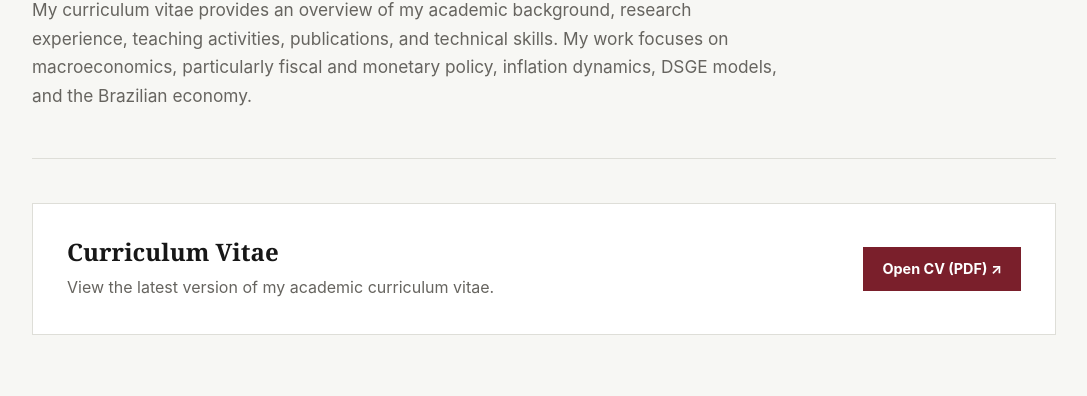
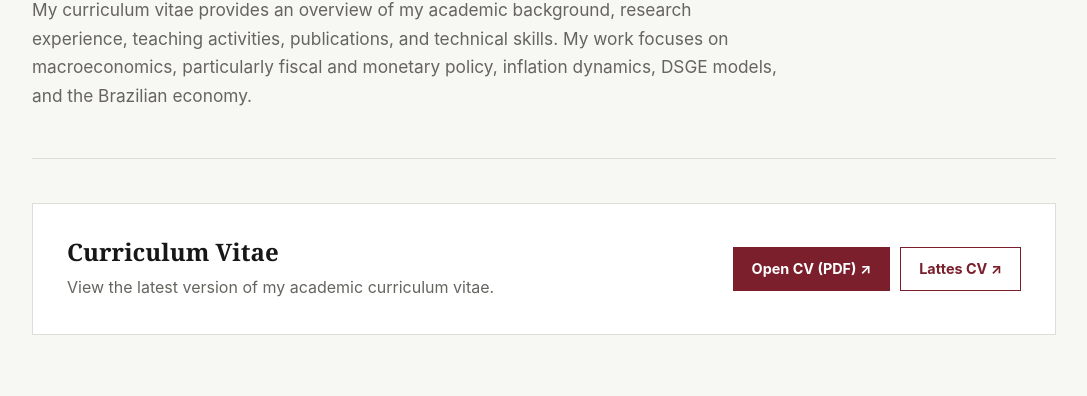
Before and after one commit to andrechadu/andrechadu.github.io, a plain HTML site: page cv.html in a window 1280 px wide. Shown: the part 345-741 px from the top of the page, without its empty margins (96-1183 px from the left). Drawn offline with Linux system fonts and the light colour scheme.

Commit message:
Add files via upload

```diff
--- a/cv.html
+++ b/cv.html
@@ -33,7 +33,10 @@
       <h2>Curriculum Vitae</h2>
       <p>View the latest version of my academic curriculum vitae.</p>
     </div>
-    <a class="btn" href="https://drive.google.com/file/d/1dLqQV1BoZLbLwFfUJlvclkeuym7XTJlL/view?usp=sharing" target="_blank" rel="noopener">Open CV (PDF) ↗</a>
+    <div class="cv-links">
+      <a class="btn" href="https://drive.google.com/file/d/1dLqQV1BoZLbLwFfUJlvclkeuym7XTJlL/view?usp=sharing" target="_blank" rel="noopener">Open CV (PDF) ↗</a>
+      <a class="btn btn-secondary" href="http://lattes.cnpq.br/8335236264880303" target="_blank" rel="noopener">Lattes CV ↗</a>
+    </div>
   </section>
 
   <section class="section">
--- a/style.css
+++ b/style.css
@@ -175,6 +175,9 @@ h1 { margin: 0; font-size: clamp(3rem, 7vw, 5.7rem); font-weight: 600; letter-sp
   white-space: nowrap;
 }
 .btn:hover { background: var(--accent-dark); color: #fff; }
+.cv-links { display: flex; flex-wrap: wrap; gap: 10px; justify-content: flex-end; }
+.btn-secondary { background: transparent; color: var(--accent); }
+.btn-secondary:hover { background: var(--accent); color: #fff; }
 
 .site-footer { border-top: 1px solid var(--line); }
 .footer-inner {
@@ -207,6 +210,7 @@ h1 { margin: 0; font-size: clamp(3rem, 7vw, 5.7rem); font-weight: 600; letter-sp
   .course-head { grid-template-columns: 1fr; gap: 4px; }
   .course-term { text-align: left; }
   .cv-box { grid-template-columns: 1fr; padding: 26px; }
+  .cv-links { justify-content: flex-start; }
   .btn { width: fit-content; }
   .footer-inner { flex-direction: column; }
 }
```
